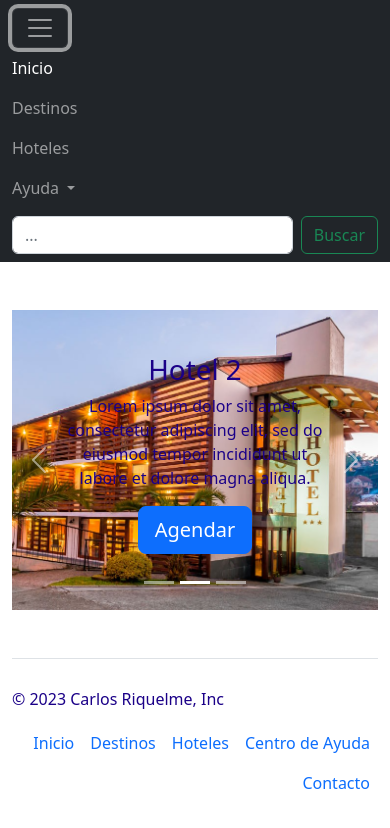
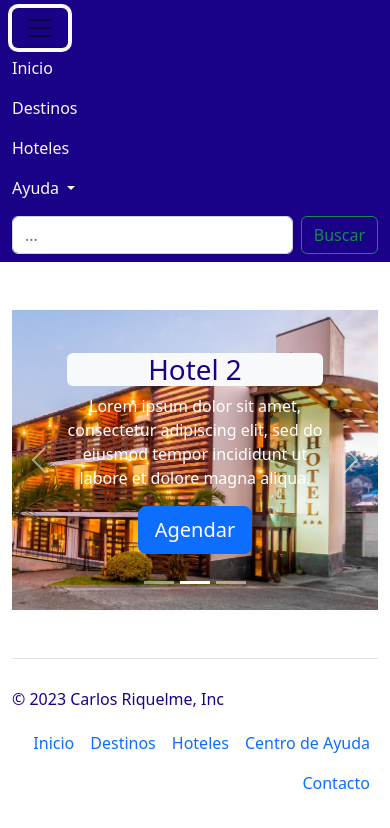
Before and after one commit to carlos-riquelme/web_mod1, a plain HTML site: page hoteles.html in a window 390 px wide. Both pictures are taken after a click on the button 40 px from the left and 28 px from the top of the page. Drawn offline with nearby package versions, Linux system fonts and the light colour scheme; a script that the page names is missing.

Commit message:
proyecto terminado

```diff
--- a/hoteles.html
+++ b/hoteles.html
@@ -11,31 +11,31 @@
 </head>
 
 <body>
-    <nav class="navbar navbar-expand-lg navbar-dark bg-dark">
+    <nav class="navbar navbar-expand-lg navbar-custom">
         <div class="container">
-            <button class="navbar-toggler" type="button" data-bs-toggle="collapse"
+            <button class="navbar-toggler text-light" type="button" data-bs-toggle="collapse"
                 data-bs-target="#navbarSupportedContent" aria-controls="navbarSupportedContent" aria-expanded="false"
                 aria-label="Toggle navigation">
                 <span class="navbar-toggler-icon"></span>
             </button>
-            <div class="collapse navbar-collapse" id="navbarSupportedContent">
-                <ul class="navbar-nav me-auto mb-2 mb-lg-0">
+            <div class="collapse navbar-collapse text-light" id="navbarSupportedContent">
+                <ul class="navbar-nav me-auto mb-2 mb-lg-0 text-light">
                     <li class="nav-item">
-                        <a class="nav-link active" aria-current="page" href="#">Inicio</a>
+                        <a class="nav-link text-light" aria-current="page" href="#">Inicio</a>
                     </li>
                     <li class="nav-item">
-                        <a class="nav-link" href="destinos.html">Destinos</a>
+                        <a class="nav-link text-light" href="destinos.html">Destinos</a>
                     </li>
                     <li class="nav-item">
-                        <a class="nav-link" href="#">Hoteles</a>
+                        <a class="nav-link text-light" href="#">Hoteles</a>
                     </li>
                     <li class="nav-item dropdown">
-                        <a class="nav-link dropdown-toggle" href="#" id="navbarDropdown" role="button"
+                        <a class="nav-link dropdown-toggle text-light" href="#" id="navbarDropdown" role="button"
                             data-bs-toggle="dropdown" aria-expanded="false">
                             Ayuda
                         </a>
                         <ul class="dropdown-menu" aria-labelledby="navbarDropdown">
-                            <li><a class="dropdown-item" href="#">Centro de Ayuda</a></li>
+                            <li><a class="dropdown-item" href="ayuda.html">Centro de Ayuda</a></li>
                             <li><a class="dropdown-item" href="#">Contacto</a></li>
                         </ul>
                     </li>
@@ -60,9 +60,9 @@
                 <div class="carousel-item active">
                     <img src="./img/hotel1.jpg" class="d-block w-100 " alt="hotel1" style="object-fit: cover;">
                     <div class="container">
-                        <div class="carousel-caption">
-                            <h1>Hotel 1</h1>
-                            <p>Lorem ipsum dolor sit amet, consectetur adipiscing elit, sed do eiusmod tempor incididunt
+                        <div class="carousel-caption ">
+                            <h1 class="bg-light rounded">Hotel 1</h1>
+                            <p class="text-white">Lorem ipsum dolor sit amet, consectetur adipiscing elit, sed do eiusmod tempor incididunt
                                 ut labore et dolore magna aliqua.</p>
                             <p><a class="btn btn-lg btn-primary" href="#">Agendar</a></p>
                         </div>
@@ -72,8 +72,8 @@
                     <img src="./img/hotel2.jpg" class="d-block w-100" alt="hotel1">
                     <div class="container">
                         <div class="carousel-caption">
-                            <h1>Hotel 2</h1>
-                            <p>Lorem ipsum dolor sit amet, consectetur adipiscing elit, sed do eiusmod tempor incididunt
+                            <h1 class="bg-light rounded">Hotel 2</h1>
+                            <p class="text-white">Lorem ipsum dolor sit amet, consectetur adipiscing elit, sed do eiusmod tempor incididunt
                                 ut labore et dolore magna aliqua.</p>
                             <p><a class="btn btn-lg btn-primary" href="#">Agendar</a></p>
                         </div>
@@ -83,8 +83,8 @@
                     <img src="./img/hotel3.jpg" class="d-block w-100" alt="hotel1">
                     <div class="container">
                         <div class="carousel-caption">
-                            <h1>Hotel 3</h1>
-                            <p>Lorem ipsum dolor sit amet, consectetur adipiscing elit, sed do eiusmod tempor incididunt
+                            <h1 class="bg-light rounded">Hotel 3</h1>
+                            <p class="text-white">Lorem ipsum dolor sit amet, consectetur adipiscing elit, sed do eiusmod tempor incididunt
                                 ut labore et dolore magna aliqua.</p>
                             <p><a class="btn btn-lg btn-primary" href="#">Agendar</a></p>
                         </div>
```
Also changed, not shown: ayuda.html (+8 -8 lines), contacto.html (+8 -8 lines), destinos.html (+9 -9 lines), index.html (+7 -7 lines).
